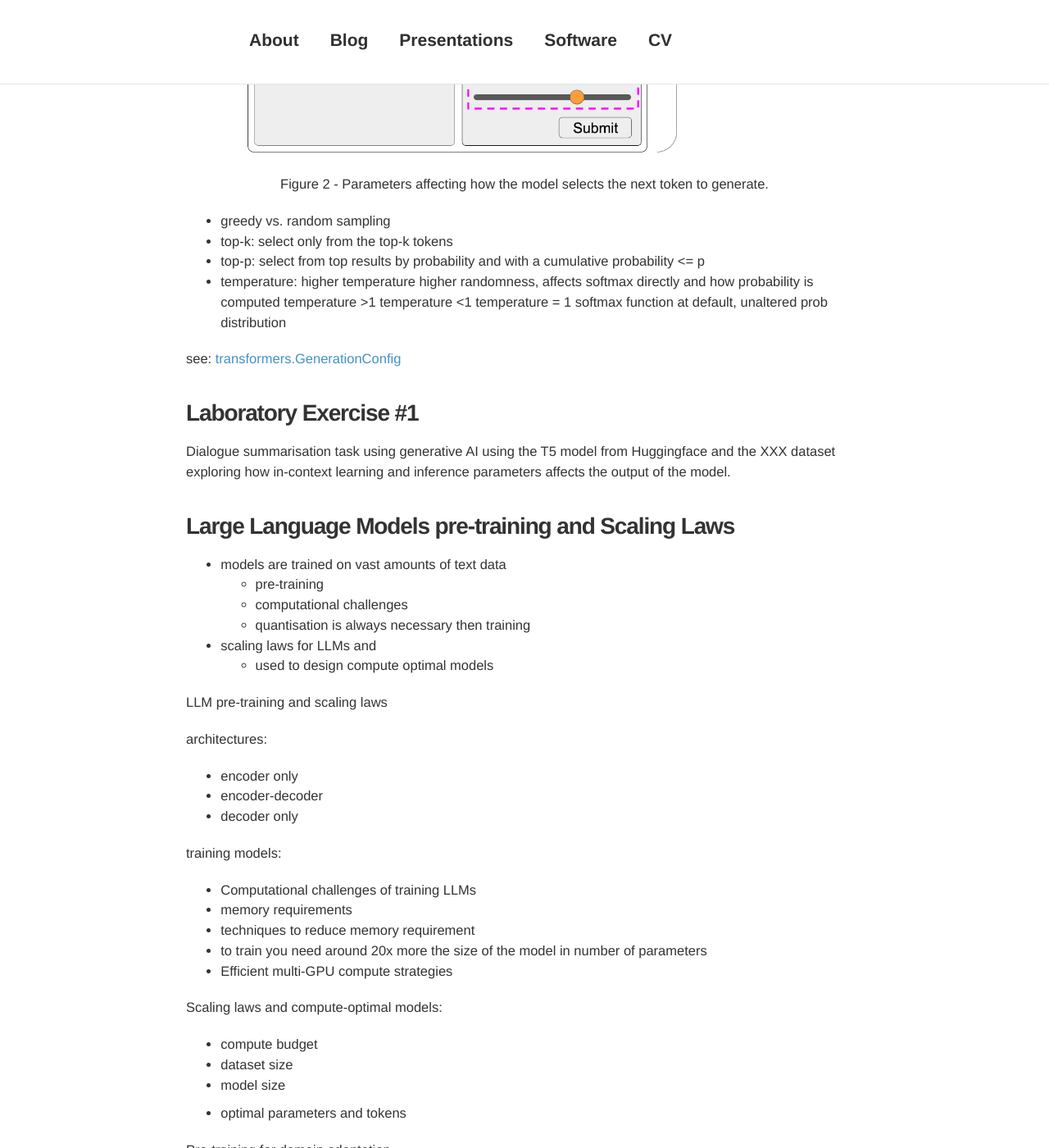
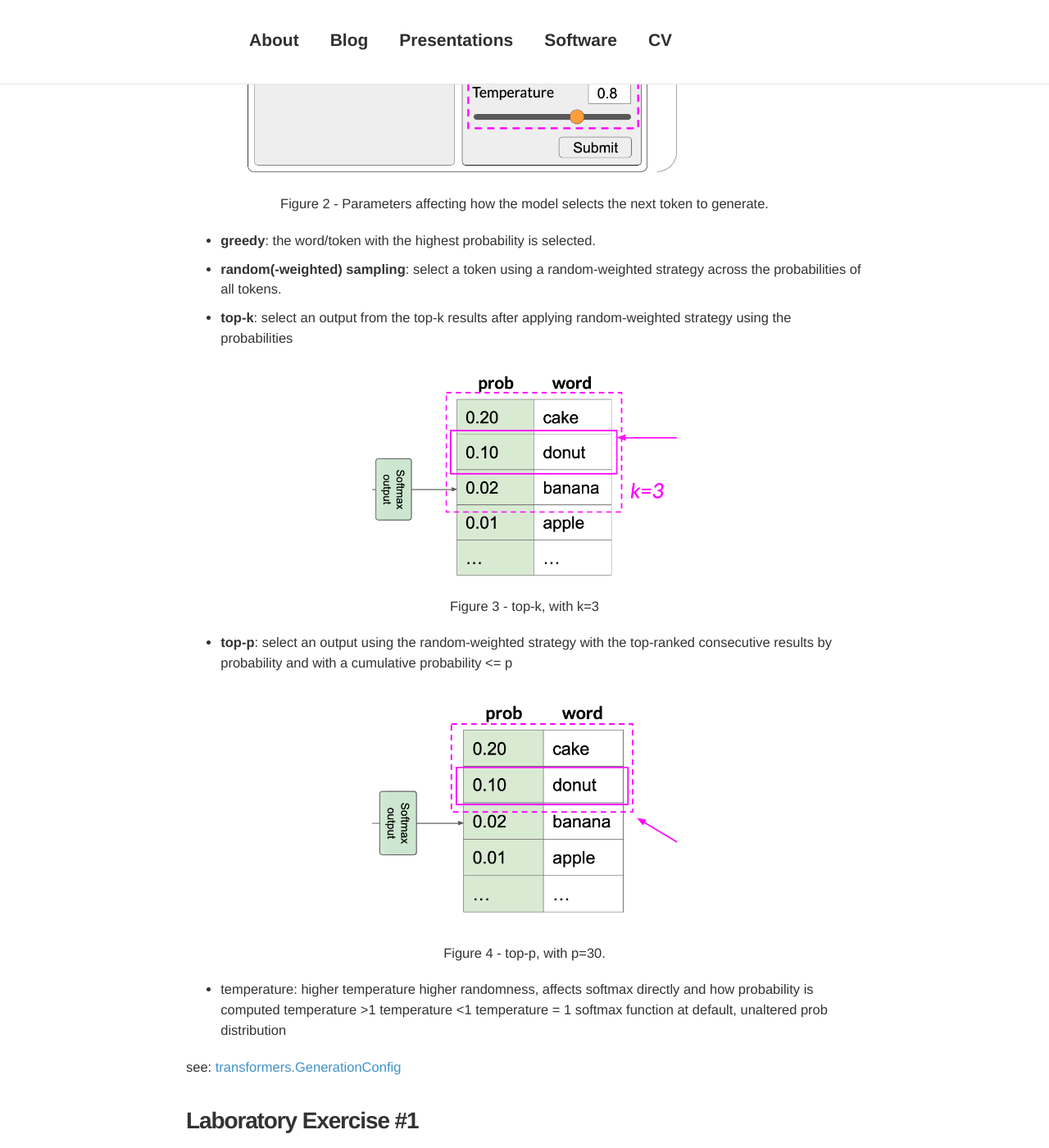
Before and after one commit to davidsbatista/davidsbatista.net, a Jekyll site: the page built from _posts/2023-09-15-Generative_AI_LLMs-Coursera.md, in a window 1280 px wide and 1400 px high, scrolled down 2078 px. Shown: the whole window at 82% size. Built offline with Jekyll 4.4.1, drawn with Linux system fonts in a browser that asks for light colours; nearby versions of some CDN libraries; comment, search, counter and statistics services are not loaded.

Commit message:
adding images

```diff
--- a/_posts/2023-09-15-Generative_AI_LLMs-Coursera.md
+++ b/_posts/2023-09-15-Generative_AI_LLMs-Coursera.md
@@ -12,7 +12,7 @@ preview_pic: /assets/images/2023-09-15-2001.png
 I'm happy to have completed the [course](https://www.coursera.org/learn/generative-ai-with-llms) and recommend it to anyone interested in delving into some of the intricacies of Transformer architecture and Large Language Models. The course covered a wide range of topics, from the Transformer architecture into fine-tuning LLMs and exploring chain-of-thought prompting augmentation techniques to overcome knowledge limitations. This post contains my personal notes taken during the course.
 
 
-## __Week 1 - Introduction__ ([slides](/assets/documents/Coursera-Generative-AI-with-LLMs/Generative_AI_with_LLMs-W1.pdf))
+# __Week 1 - Introduction__ ([slides](/assets/documents/Coursera-Generative-AI-with-LLMs/Generative_AI_with_LLMs-W1.pdf))
 
 <!--
 - Discuss model pre-training and the value of continued pre-training vs fine-tuning
@@ -23,12 +23,12 @@ I'm happy to have completed the [course](https://www.coursera.org/learn/generati
 -->
 
 
-### __Introduction to Transformers architecture__
+## __Introduction to Transformers architecture__
 
 Going through uses cases of generative AI with Large Language Models, given examples such as: summarisation, translation or information retrieval; and also how those were achieved before Transformers came into play. There's also an introduction to the Transformer architecture which is the base component for Large Language Models, and also an overview of the inference parameters that one can tune.
 
 
-### __Generative AI project life-cycle__
+## __Generative AI project life-cycle__
 
 Then it's first introduced in the course the Generative AI project lifecycle which is followed up to the end of the course
 
@@ -39,11 +39,10 @@ Then it's first introduced in the course the Generative AI project lifecycle whi
 </figure>
 
 
-
-### __Prompt Engineering and Inference Paramaters__
+## __Prompt Engineering and Inference Paramaters__
 
 
-#### __In-Context Learning__
+### __In-Context Learning__
 
 - __no-prompt engineering__: just asking the model predict next sequence of words
 
@@ -82,16 +81,33 @@ Then it's first introduced in the course the Generative AI project lifecycle whi
 		"Classify this review: I don't like this soing! Sentiment: "
 
 
-#### __Inference Parameters__
+### __Inference Parameters__
 
 <figure>
   <img style="width: 85%; height: 85%" src="/assets/images/2023-09-15-Generative_configuration_-_inference_parameters.png">
   <figcaption>Figure 2 - Parameters affecting how the model selects the next token to generate.</figcaption>
 </figure>
 
-- greedy vs. random sampling
-- top-k: select only from the top-k tokens
-- top-p: select from top results by probability and with a cumulative probability <= p
+- __greedy__: the word/token with the highest probability is selected.
+
+- __random(-weighted) sampling__: select a token using a random-weighted strategy across the probabilities of all tokens.
+
+- __top-k__: select an output from the top-k results after applying random-weighted strategy using the probabilities
+
+<figure>
+  <img style="width: 45%; height: 25%" src="/assets/images/2023-09-15-top-k.png">
+  <figcaption>Figure 3 - top-k, with k=3</figcaption>
+</figure>
+
+- __top-p__: select an output using the random-weighted strategy with the top-ranked consecutive results by probability and with a cumulative probability <= p
+
+<figure>
+  <img style="width: 45%; height: 25%" src="/assets/images/2023-09-15-top-p.png">
+  <figcaption>Figure 4 - top-p, with p=30.</figcaption>
+</figure>
+
+
+
 - temperature:
 	higher temperature higher randomness, affects softmax directly and how probability is computed
 	temperature >1
```
Also changed, not shown: assets/images/2023-09-15-top-k.png (added), assets/images/2023-09-15-top-p.png (added).
